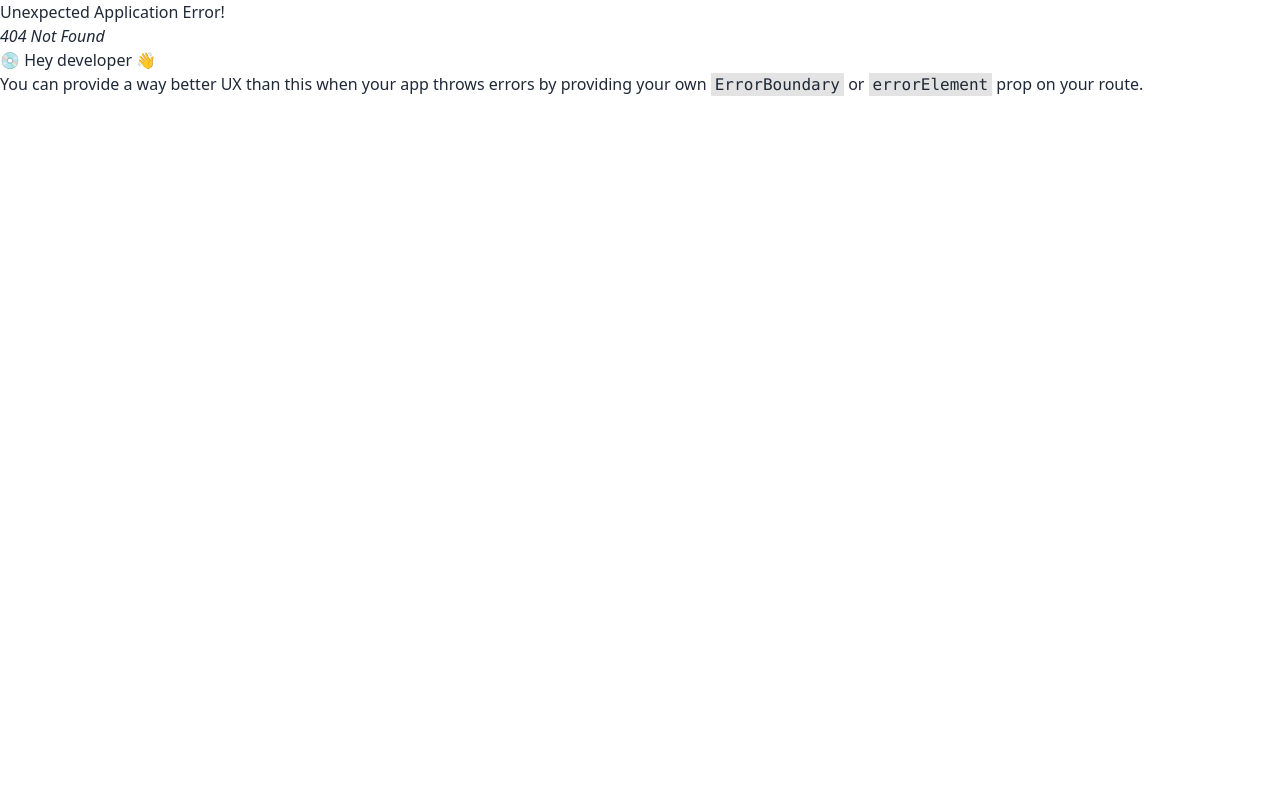
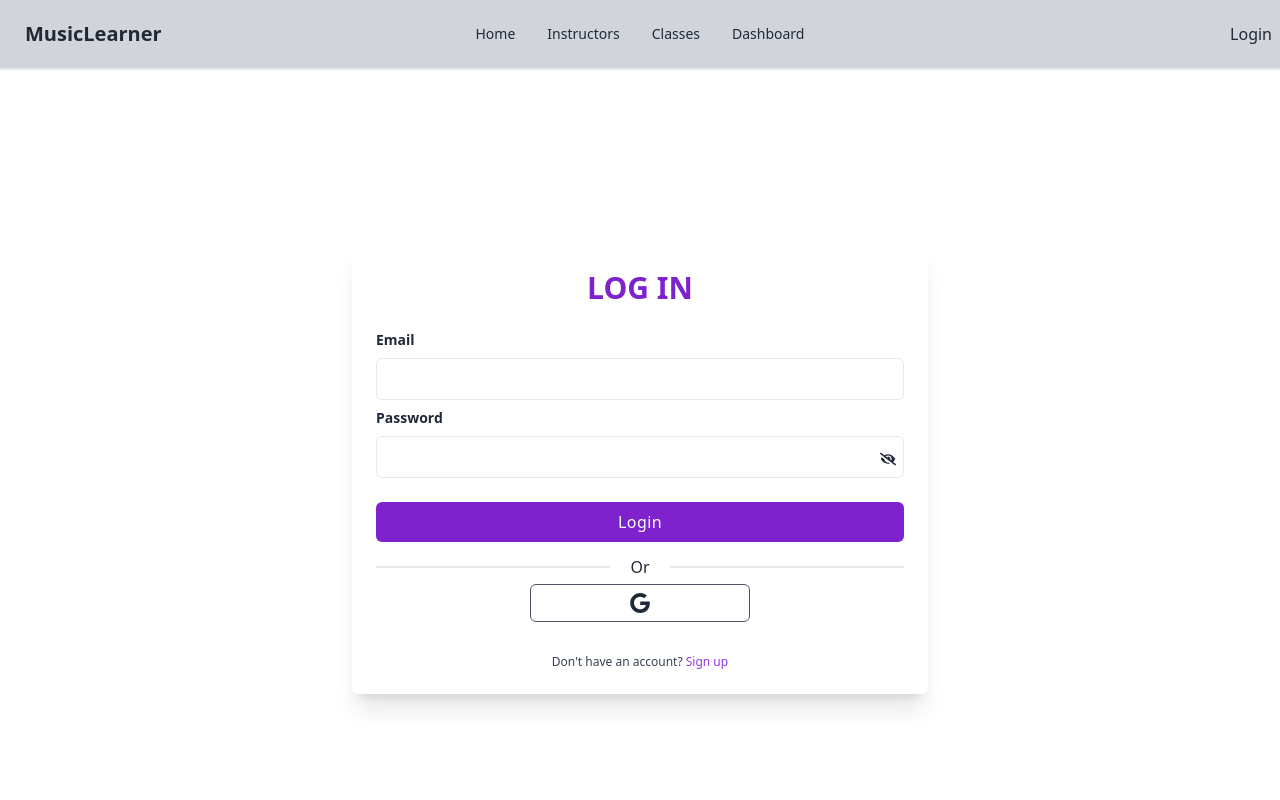
Before and after one commit to itscopebd/summer-camp-school-client, a React (Vite) app: page /login in a window 1280 px wide. Before the commit this address had no page. Shown: the top 800 px of the page. Built offline with nearby package versions, Linux system fonts and the light colour scheme.

Commit message:
Login from created and password hide unhide conditionaly show

```diff
--- /dev/null
+++ b/src/pages/LoginPage/LoginPage.jsx
@@ -0,0 +1,102 @@
+import{ useState } from 'react';
+import { FaEyeSlash,FaEye } from 'react-icons/fa';
+
+
+const LoginPage = () => {
+    const [password, setPassword] = useState('')
+    const [visible, setVisible] = useState(false)
+    return (
+        <div className="relative flex flex-col justify-center min-h-screen overflow-hidden">
+            <div className="w-full p-6 m-auto bg-white rounded-md shadow-xl lg:max-w-xl">
+                <h1 className="text-3xl font-semibold text-center text-purple-700 uppercase">
+                    Log in
+                </h1>
+                <form className="mt-6">
+                    <div className="mb-2">
+                        <label
+                            for="email"
+                            className="block text-sm font-semibold text-gray-800"
+                        >
+                            Email
+                        </label>
+                        <input
+                            type="email"
+                            className="block w-full px-4 py-2 mt-2 text-purple-700 bg-white border rounded-md focus:border-purple-400 focus:ring-purple-300 focus:outline-none focus:ring focus:ring-opacity-40"
+                        required/>
+                    </div>
+                    <div className="mb-2 relative">
+                        <label
+                            for="password"
+                            className="block text-sm font-semibold text-gray-800"
+                        >
+                            Password
+                        </label>
+                        <input
+                            value={password}
+                            type={visible ? "text" : "password"} onChange={(e)=>setPassword(e.target.value)}
+                            className="block w-full px-4 py-2 mt-2 text-purple-700 bg-white border rounded-md focus:border-purple-400 focus:ring-purple-300 focus:outline-none focus:ring focus:ring-opacity-40"
+                        required/>
+                        <div onClick={()=>setVisible(!visible)} className='absolute right-2 top-1/2 translate-y-1/2 cursor-pointer' >
+                             { visible? <> <FaEye></FaEye> </> : <FaEyeSlash></FaEyeSlash> }
+
+                         </div>
+                    </div>
+
+                    <div className="mt-6">
+                        <button className="w-full px-4 py-2 tracking-wide text-white transition-colors duration-200 transform bg-purple-700 rounded-md hover:bg-purple-600 focus:outline-none focus:bg-purple-600">
+                            Login
+                        </button>
+                    </div>
+                </form>
+                <div className="relative flex items-center justify-center w-full mt-6 border border-t">
+                    <div className="absolute px-5 bg-white">Or</div>
+                </div>
+                <div className="flex mt-4 gap-x-2">
+                    <button
+                        type="button"
+                        className="flex items-center justify-center w-5/12 mx-auto hover:bg-black hover:text-white p-2 border border-gray-600 rounded-md focus:ring-2 focus:ring-offset-1 focus:ring-violet-600"
+                    >
+                        <svg
+                            xmlns="http://www.w3.org/2000/svg"
+                            viewBox="0 0 32 32"
+                            className="w-5 h-5 fill-current"
+                        >
+                            <path d="M16.318 13.714v5.484h9.078c-0.37 2.354-2.745 6.901-9.078 6.901-5.458 0-9.917-4.521-9.917-10.099s4.458-10.099 9.917-10.099c3.109 0 5.193 1.318 6.38 2.464l4.339-4.182c-2.786-2.599-6.396-4.182-10.719-4.182-8.844 0-16 7.151-16 16s7.156 16 16 16c9.234 0 15.365-6.49 15.365-15.635 0-1.052-0.115-1.854-0.255-2.651z"></path>
+                        </svg>
+                    </button>
+                    {/* <button className="flex items-center justify-center w-full p-2 border border-gray-600 rounded-md focus:ring-2 focus:ring-offset-1 focus:ring-violet-600">
+                        <svg
+                            xmlns="http://www.w3.org/2000/svg"
+                            viewBox="0 0 32 32"
+                            className="w-5 h-5 fill-current"
+                        >
+                            <path d="M16 0.396c-8.839 0-16 7.167-16 16 0 7.073 4.584 13.068 10.937 15.183 0.803 0.151 1.093-0.344 1.093-0.772 0-0.38-0.009-1.385-0.015-2.719-4.453 0.964-5.391-2.151-5.391-2.151-0.729-1.844-1.781-2.339-1.781-2.339-1.448-0.989 0.115-0.968 0.115-0.968 1.604 0.109 2.448 1.645 2.448 1.645 1.427 2.448 3.744 1.74 4.661 1.328 0.14-1.031 0.557-1.74 1.011-2.135-3.552-0.401-7.287-1.776-7.287-7.907 0-1.751 0.62-3.177 1.645-4.297-0.177-0.401-0.719-2.031 0.141-4.235 0 0 1.339-0.427 4.4 1.641 1.281-0.355 2.641-0.532 4-0.541 1.36 0.009 2.719 0.187 4 0.541 3.043-2.068 4.381-1.641 4.381-1.641 0.859 2.204 0.317 3.833 0.161 4.235 1.015 1.12 1.635 2.547 1.635 4.297 0 6.145-3.74 7.5-7.296 7.891 0.556 0.479 1.077 1.464 1.077 2.959 0 2.14-0.020 3.864-0.020 4.385 0 0.416 0.28 0.916 1.104 0.755 6.4-2.093 10.979-8.093 10.979-15.156 0-8.833-7.161-16-16-16z"></path>
+                        </svg>
+                    </button> */}
+                    {/* <button className="flex items-center justify-center w-full p-2 border border-gray-600 rounded-md focus:ring-2 focus:ring-offset-1 focus:ring-violet-600">
+                        <svg
+                            xmlns="http://www.w3.org/2000/svg"
+                            viewBox="0 0 32 32"
+                            className="w-5 h-5 fill-current"
+                        >
+                            <path d="M31.937 6.093c-1.177 0.516-2.437 0.871-3.765 1.032 1.355-0.813 2.391-2.099 2.885-3.631-1.271 0.74-2.677 1.276-4.172 1.579-1.192-1.276-2.896-2.079-4.787-2.079-3.625 0-6.563 2.937-6.563 6.557 0 0.521 0.063 1.021 0.172 1.495-5.453-0.255-10.287-2.875-13.52-6.833-0.568 0.964-0.891 2.084-0.891 3.303 0 2.281 1.161 4.281 2.916 5.457-1.073-0.031-2.083-0.328-2.968-0.817v0.079c0 3.181 2.26 5.833 5.26 6.437-0.547 0.145-1.131 0.229-1.724 0.229-0.421 0-0.823-0.041-1.224-0.115 0.844 2.604 3.26 4.5 6.14 4.557-2.239 1.755-5.077 2.801-8.135 2.801-0.521 0-1.041-0.025-1.563-0.088 2.917 1.86 6.36 2.948 10.079 2.948 12.067 0 18.661-9.995 18.661-18.651 0-0.276 0-0.557-0.021-0.839 1.287-0.917 2.401-2.079 3.281-3.396z"></path>
+                        </svg>
+                    </button> */}
+                </div>
+
+                <p className="mt-8 text-xs font-light text-center text-gray-700">
+                    {" "}
+                    Don't have an account?{" "}
+                    <a
+                        href="#"
+                        className="font-medium text-purple-600 hover:underline"
+                    >
+                        Sign up
+                    </a>
+                </p>
+            </div>
+        </div>
+    );
+};
+
+export default LoginPage;
--- a/src/shared/Navbar/Navbar.jsx
+++ b/src/shared/Navbar/Navbar.jsx
@@ -37,7 +37,7 @@
                     </div>
                     <div className="navbar-end">
                         {
-                            user ? <> <li>Login</li> </> : <> <label tabIndex={0} className="btn btn-ghost btn-circle avatar">
+                            user ? <> <ul><li> <Link to="/login">Login</Link> </li></ul> </> : <> <label tabIndex={0} className="btn btn-ghost btn-circle avatar">
                                 <div className="w-10 rounded-full">
                                     <img src="/images/stock/photo-1534528741775-53994a69daeb.jpg" />
                                 </div>
```
Also changed, not shown: src/routes/Routes.jsx (+12 -6 lines).
